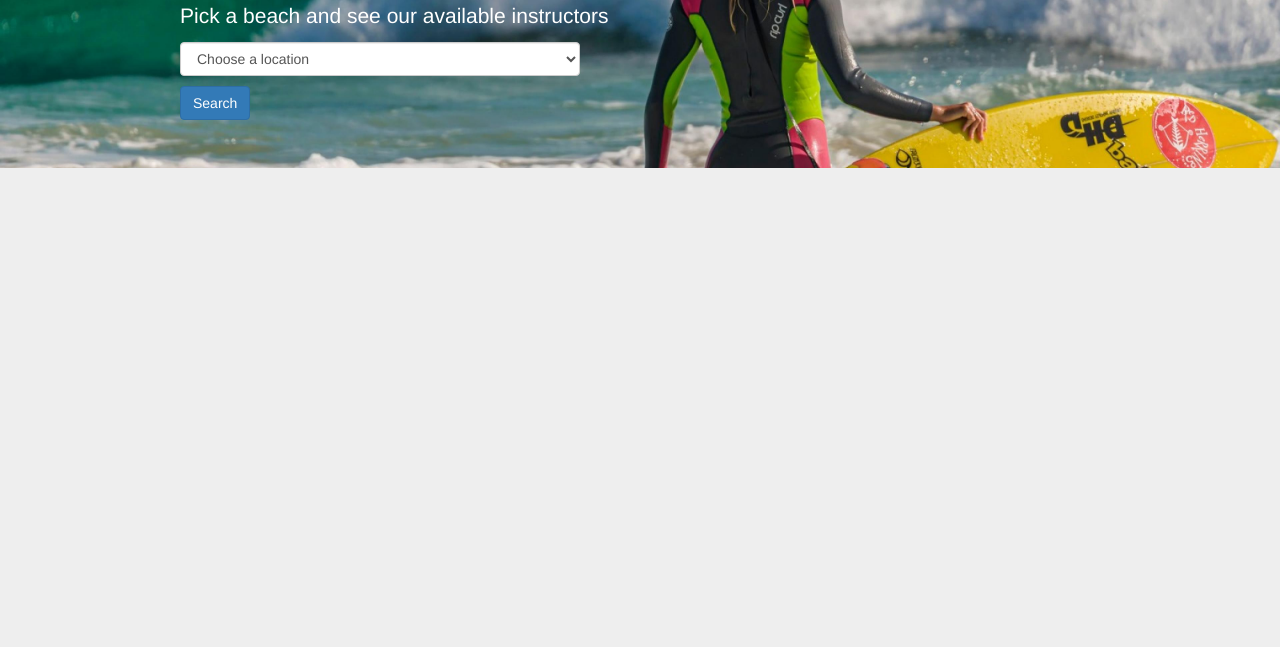
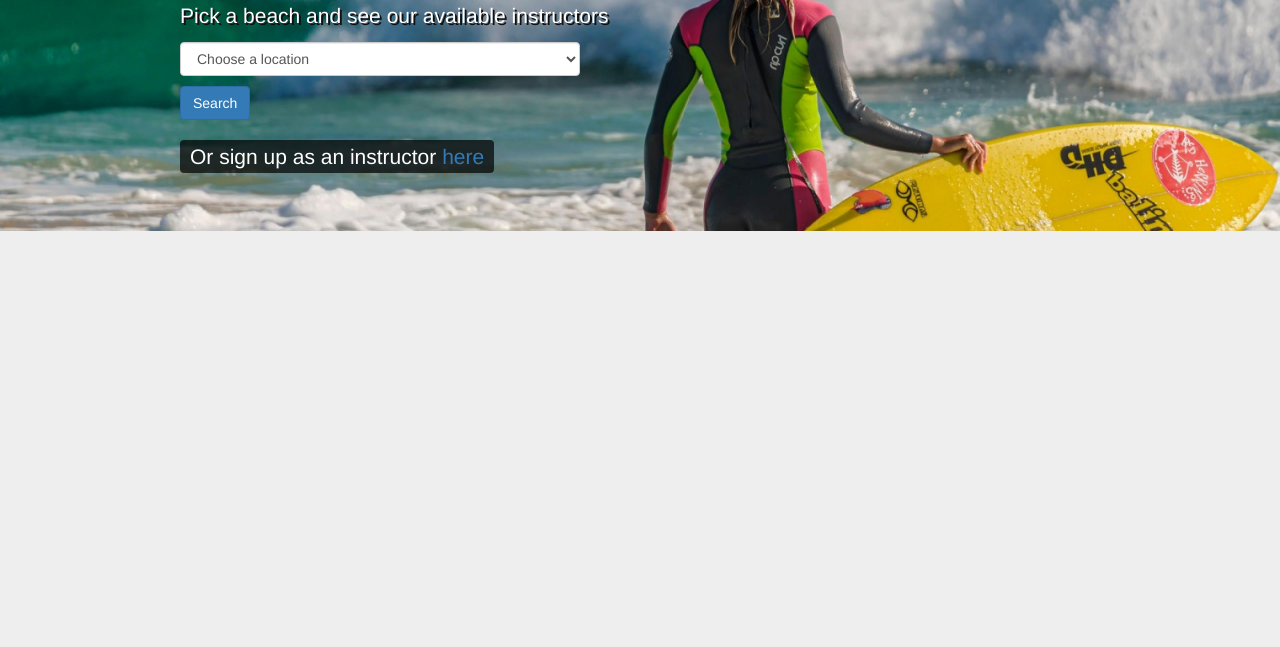
Before and after one commit to aaronmarkle/lessons, a website: page public/index.html in a window 1280 px wide. Shown: the part 153-800 px from the top of the page. Drawn offline with nearby package versions, Linux system fonts and the light colour scheme.

Commit message:
added some additional styling

```diff
--- a/public/default.js
+++ b/public/default.js
@@ -3,11 +3,12 @@ app = angular.module('surfSearch', ['beachesModule']);
 app.controller('SearchController', function(beaches, $http) {
   var vm = this;
   vm.options = beaches.getBeaches();
-  vm.selectedBeach = {};
   vm.search = function() {
-    $http.post('search', vm.selectedBeach)
-      .success(function(data) {
-        vm.results = data;
-      })
+    if (vm.selectedBeach) {
+      $http.post('search', vm.selectedBeach)
+        .success(function(data) {
+          vm.results = data;
+        })
+    }
   }
 });
--- a/public/index.html
+++ b/public/index.html
@@ -4,11 +4,15 @@
   <title>Surf Lessons</title>
   <link rel="stylesheet" href="https://maxcdn.bootstrapcdn.com/bootstrap/3.3.6/css/bootstrap.min.css">
   <link rel="stylesheet" href="style.css">
+  <script src="https://ajax.googleapis.com/ajax/libs/jquery/1.11.3/jquery.min.js"></script>
+  <script src="https://getbootstrap.com/dist/js/bootstrap.min.js"></script>
   <script src="https://ajax.googleapis.com/ajax/libs/angularjs/1.4.9/angular.min.js"></script>
   <script src="default.js"></script>
   <script src="beachesModule.js"></script>
 </head>
+
 <body ng-app="surfSearch" ng-controller="SearchController as vm">
+  <div id="bg">
     <div class="jumbotron">
       <div class="container">
         <div class="col-xs-10 col-xs-offset-1">
@@ -21,6 +25,8 @@
             </select>
             <button type="submit" class="btn btn-primary">Search</button>
           </form>
+          <p id="marquee" class="h4"><span id="alpha">Or sign up as an instructor <a href="signup">here</a></span></p>
+        </div>
       </div>
     </div>
   </div>
--- a/public/style.css
+++ b/public/style.css
@@ -1,5 +1,21 @@
 body {
   background-color: #eee;
+}
+
+#marquee {
+  text-shadow: none;
+  margin-top: 25px;
+}
+
+#alpha {
+  background-color: rgba(0,0,0,.7);
+  padding: 5px 10px;
+  border-radius: 4px;
+}
+
+#bg {
+  background: url('main.jpg') no-repeat center center;
+  background-size: cover;
 }
 
 #signup {
@@ -12,9 +28,9 @@ body {
 }
 
 .jumbotron {
+  background: none;
   color: #fff;
-  background: url('main.jpg') no-repeat center center;
-  background-size: cover;
+  text-shadow: 2px 2px #111;
 }
 
 #beachSelect {
```
Also changed, not shown: public/signup.html (+0 -3 lines). Lines whose indentation alone changed are shown as unchanged.
